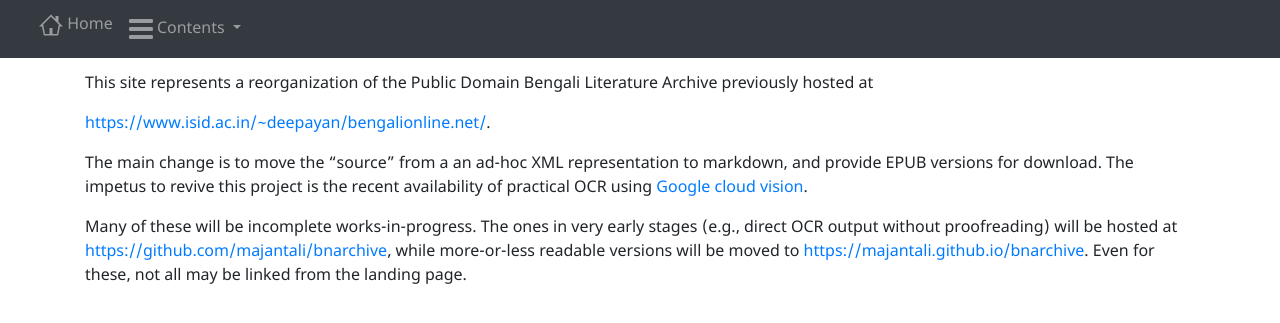
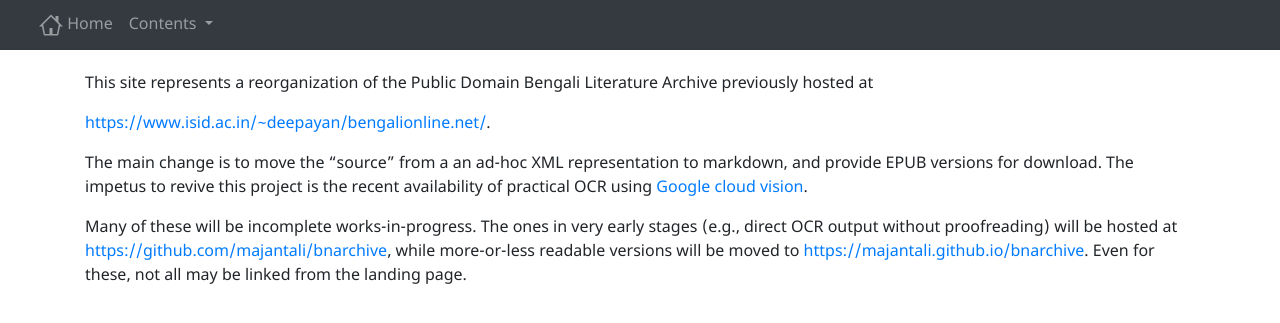
Before and after one commit to majantali/majantali.github.io, a Jekyll site: the page built from bnarchive/README.md, in a window 1280 px wide. Shown: the top 323 px of the page. Built offline with Jekyll 4.4.1, drawn with Linux system fonts in a browser that asks for light colours; some web fonts are replaced; our own code applies the rules of GitHub Pages for plain Markdown files.

Commit message:
disable highlighter

```diff
--- a/_config.yml
+++ b/_config.yml
@@ -1,4 +1,5 @@
 ## Jekyll build settings
 markdown: kramdown
 kramdown:
-  syntax_highlighter: nil
+  syntax_highlighter_opts:
+    disable: true
--- a/_layouts/default.html
+++ b/_layouts/default.html
@@ -41,10 +41,10 @@
 		<a class="nav-link dropdown-toggle" href="#" id="navbarDropdown"
 		   role="button" data-toggle="dropdown" aria-haspopup="true"
 		   aria-expanded="false">
-		  <svg xmlns="http://www.w3.org/2000/svg" viewBox="0 0 12 16" width="24" height="32">
+		  <!-- svg xmlns="http://www.w3.org/2000/svg" viewBox="0 0 12 16" width="24" height="32">
 		    <path fill-rule="evenodd" d="M11.41 9H.59C0 9 0 8.59 0 8c0-.59 0-1 .59-1H11.4c.59 0 .59.41.59 1 0 .59 0 1-.59 1h.01zm0-4H.59C0 5 0 4.59 0 4c0-.59 0-1 .59-1H11.4c.59 0 .59.41.59 1 0 .59 0 1-.59 1h.01zM.59 11H11.4c.59 0 .59.41.59 1 0 .59 0 1-.59 1H.59C0 13 0 12.59 0 12c0-.59 0-1 .59-1z">
 		    </path>
-		  </svg>
+		  </svg -->
 		  <span class="d-none d-lg-inline">Contents</span>
 		</a>
 		<div class="dropdown-menu" aria-labelledby="navbarDropdown">
@@ -60,8 +60,8 @@
 	  </div>
 
 	  <div class="navbar-header">
+	    <span class="navbar-text d-none d-sm-inline">{{ page.author }}</span>
 	    <span class="navbar-text h2 d-inline">{{ page.title }}</span>
-	    <span class="navbar-text d-none d-sm-inline">{{ page.author }}</span>
 	  </div>
 
 	</div>
```
